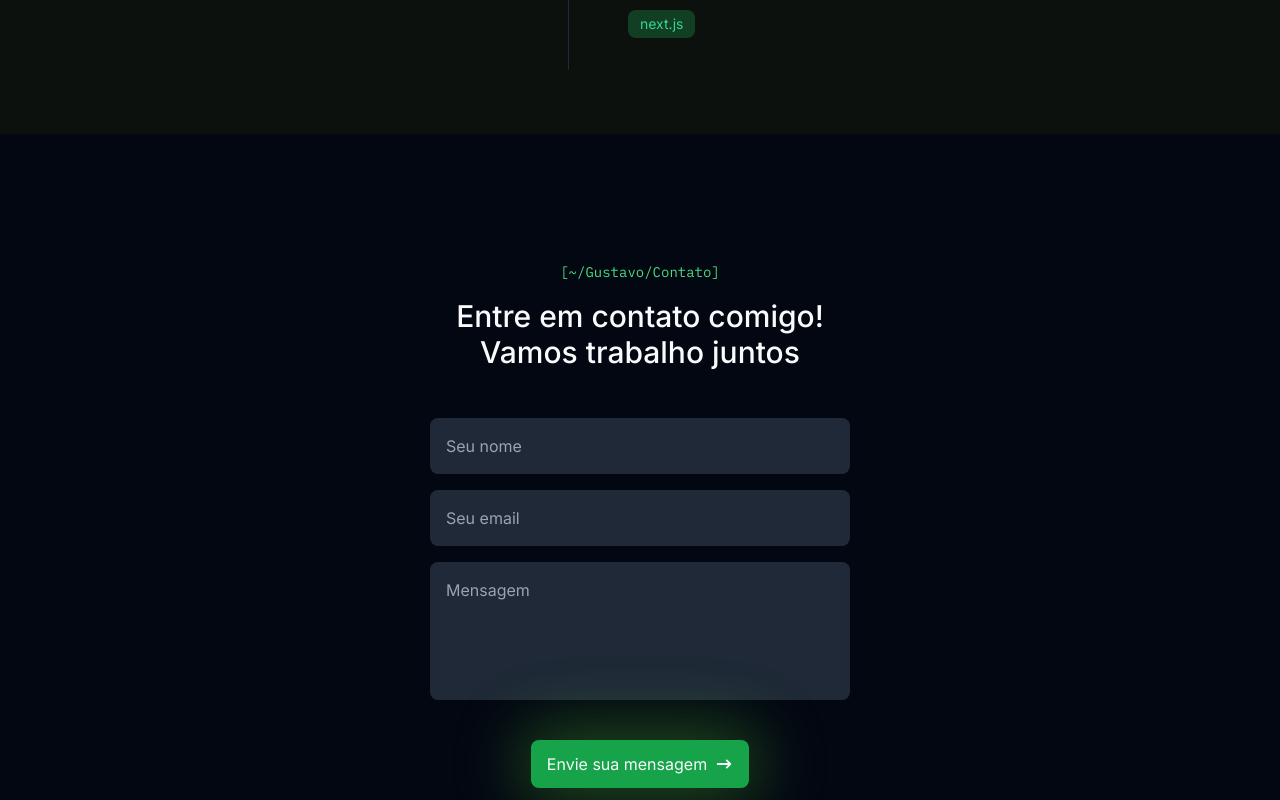
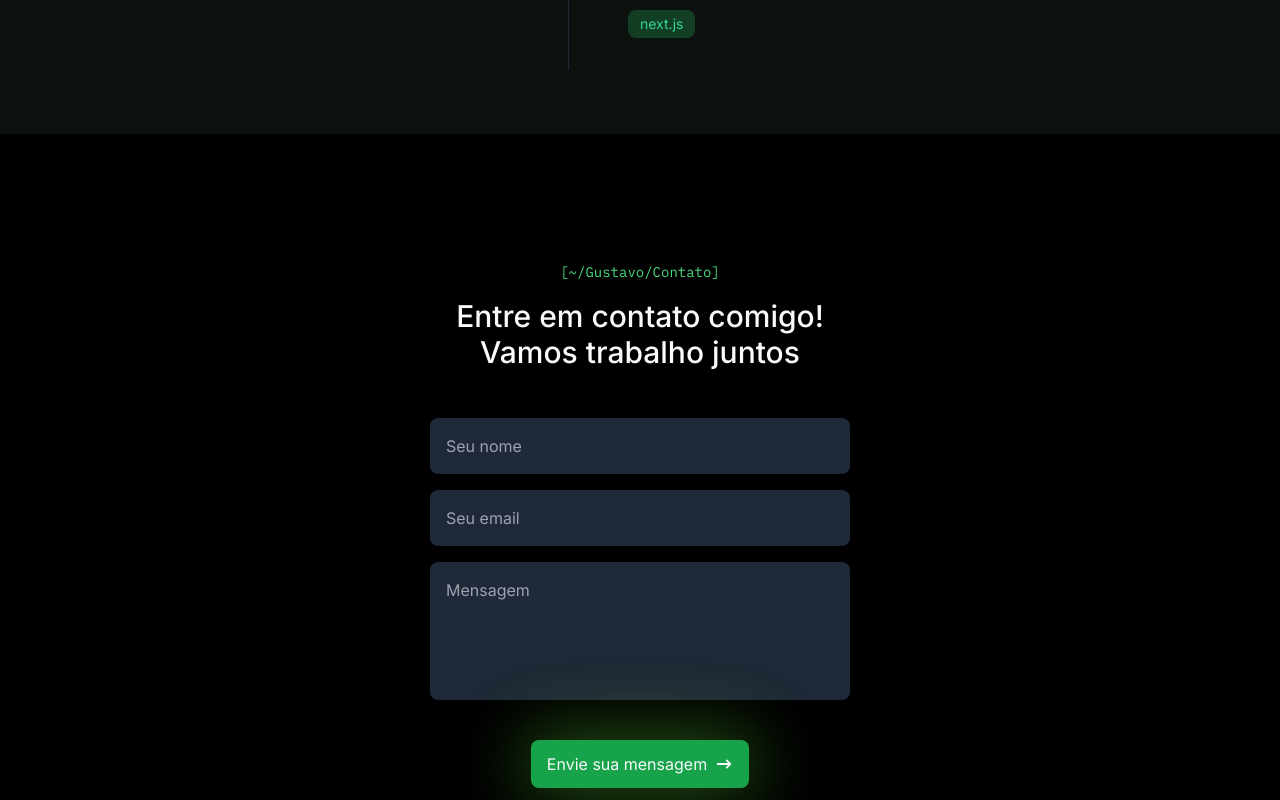
Before and after one commit to henriquedevop/my-portifolio, a Next.js app: page / in a window 1280 px wide. Shown: the part 2960-3760 px from the top of the page. Built offline with nearby package versions, Linux system fonts and the light colour scheme.

Commit message:
style: change bg color footer

```diff
--- a/app/components/contact-form/index.tsx
+++ b/app/components/contact-form/index.tsx
@@ -26,7 +26,7 @@ export const ContactForm = () => {
     }
 
     return (
-        <section className="py-16 px-6 md:py-32 flex items-center justify-center bg-gray-950">
+        <section className="py-16 px-6 md:py-32 flex items-center justify-center bg-black">
             <div className="w-full max-w-[420px] mx-auto">
                 <SectionTitle subtitle="Contato" title="Entre em contato comigo! Vamos trabalho juntos"
                 className="items-center text-center"
```
